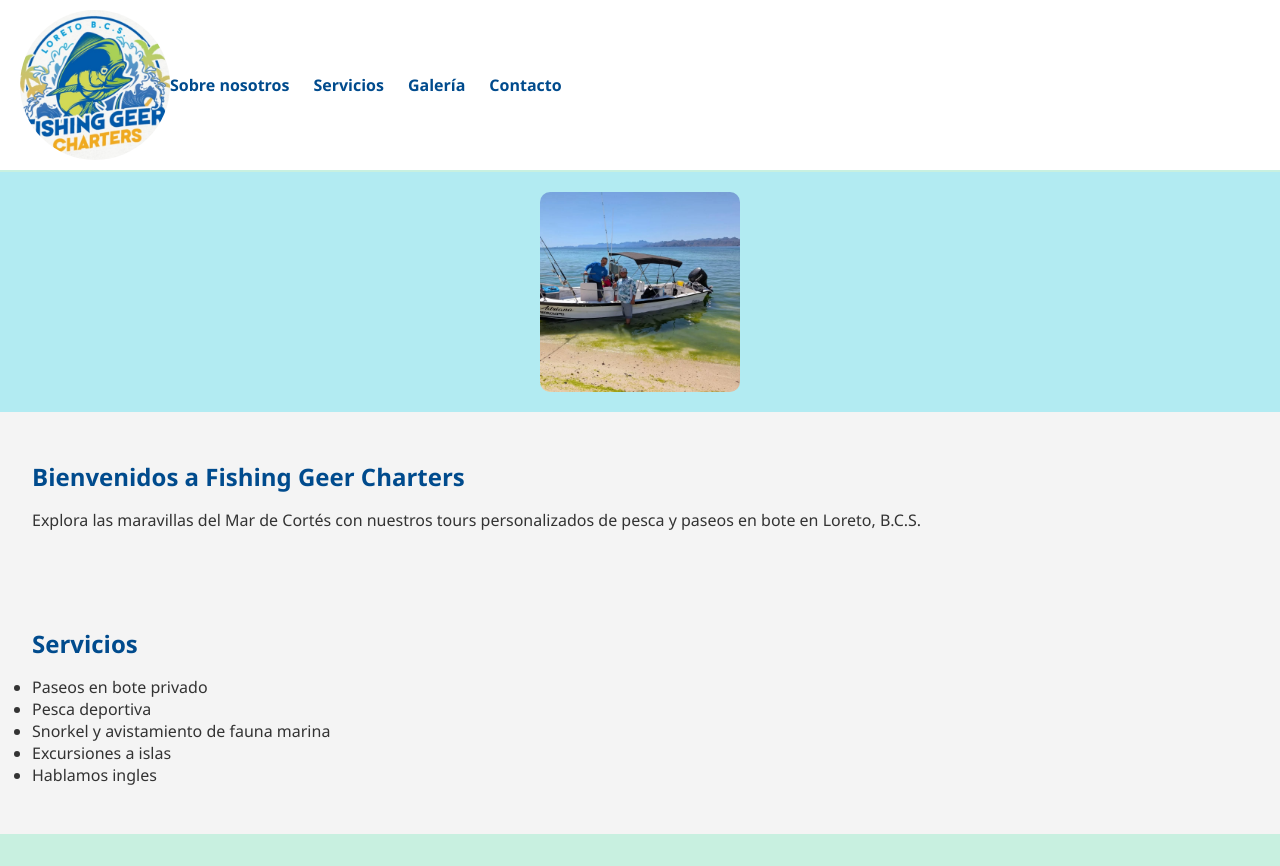
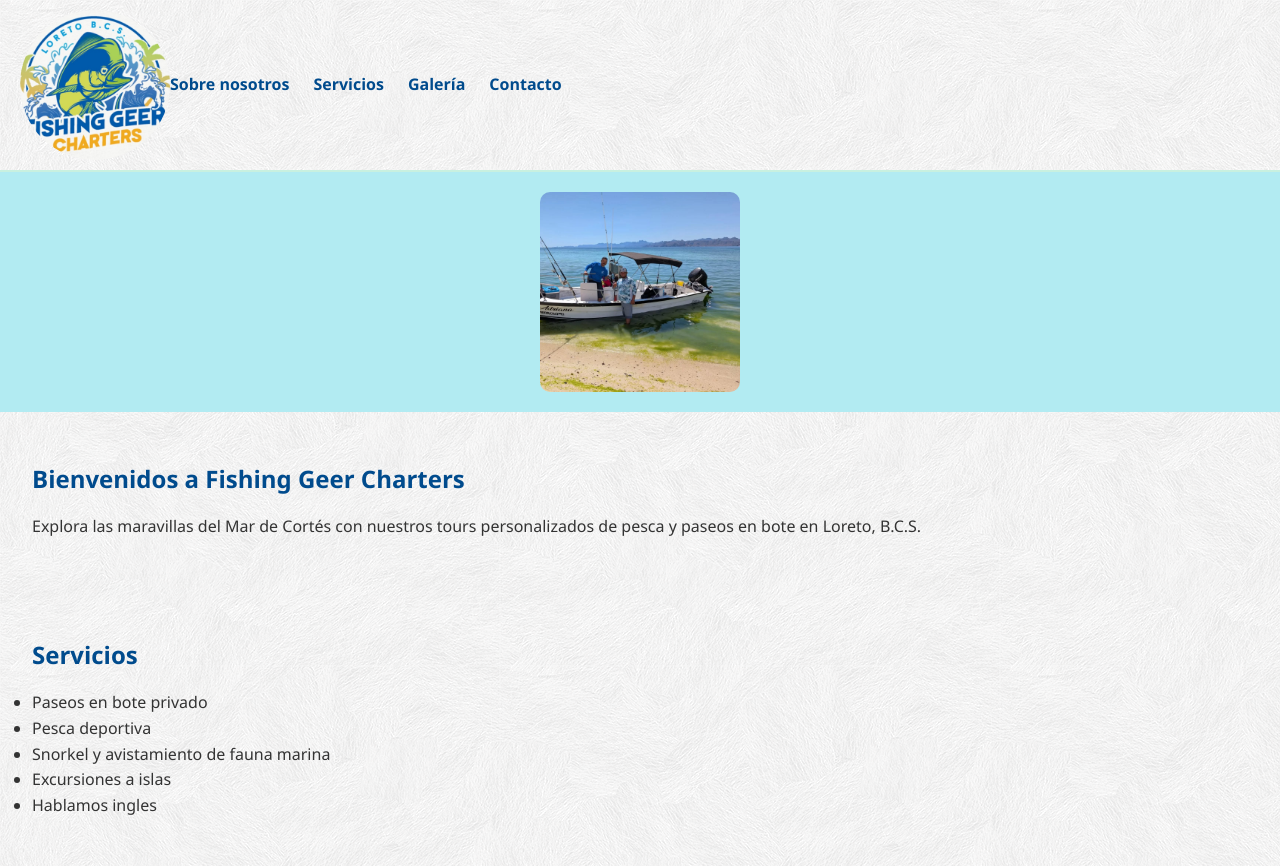
Before and after one commit to jhonpauljhons1/fishing-geer-charters, a plain HTML site: page index.html in a window 1280 px wide. Shown: the top 866 px of the page. Drawn offline with Linux system fonts and the light colour scheme.

Commit message:
feat: cambios en css

```diff
--- a/style.css
+++ b/style.css
@@ -2,7 +2,6 @@
   --azul: #004b8d;
   --amarillo: #ffc107;
   --menta: #c8f0e0;
-  --gris-claro: #f4f4f4;
   --texto: #333;
 }
 
@@ -14,17 +13,16 @@
 
 body {
   font-family: 'Segoe UI', sans-serif;
-  background-color: var(--gris-claro);
+    line-height: 1.6;
   color: var(--texto);
   background-image: url('img/subtle-white-feathers.png');
   background-repeat: repeat;
-  background-color: #f4ffff;
+
 }
 
 
 
 header {
-  background-color: white;
   display: flex;
   justify-content: space-between;
   align-items: center;
@@ -32,7 +30,6 @@ header {
   border-bottom: 2px solid var(--menta);
 }
 .site-header {
-  background-color: #fff;
   padding: 10px 20px;
   box-shadow: 0 2px 5px rgba(0, 0, 0, 0.1);
 }
@@ -98,7 +95,6 @@ header {
     position: fixed; /* Aquí va */
     top: 0;
     right: 0;
-    background-color: white;
     height: 100vh;
     width: 70%;
     max-width: 300px;
```
